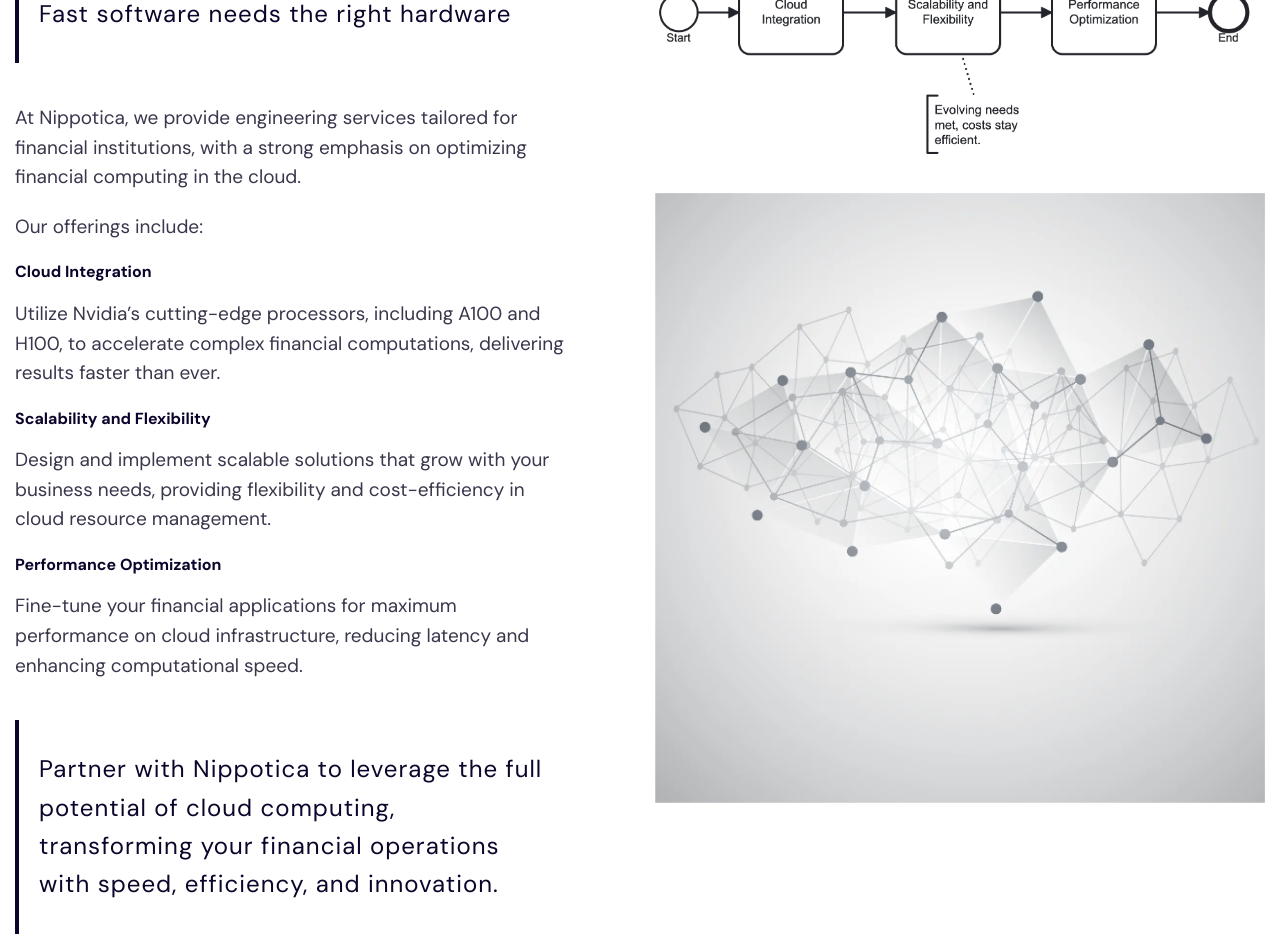
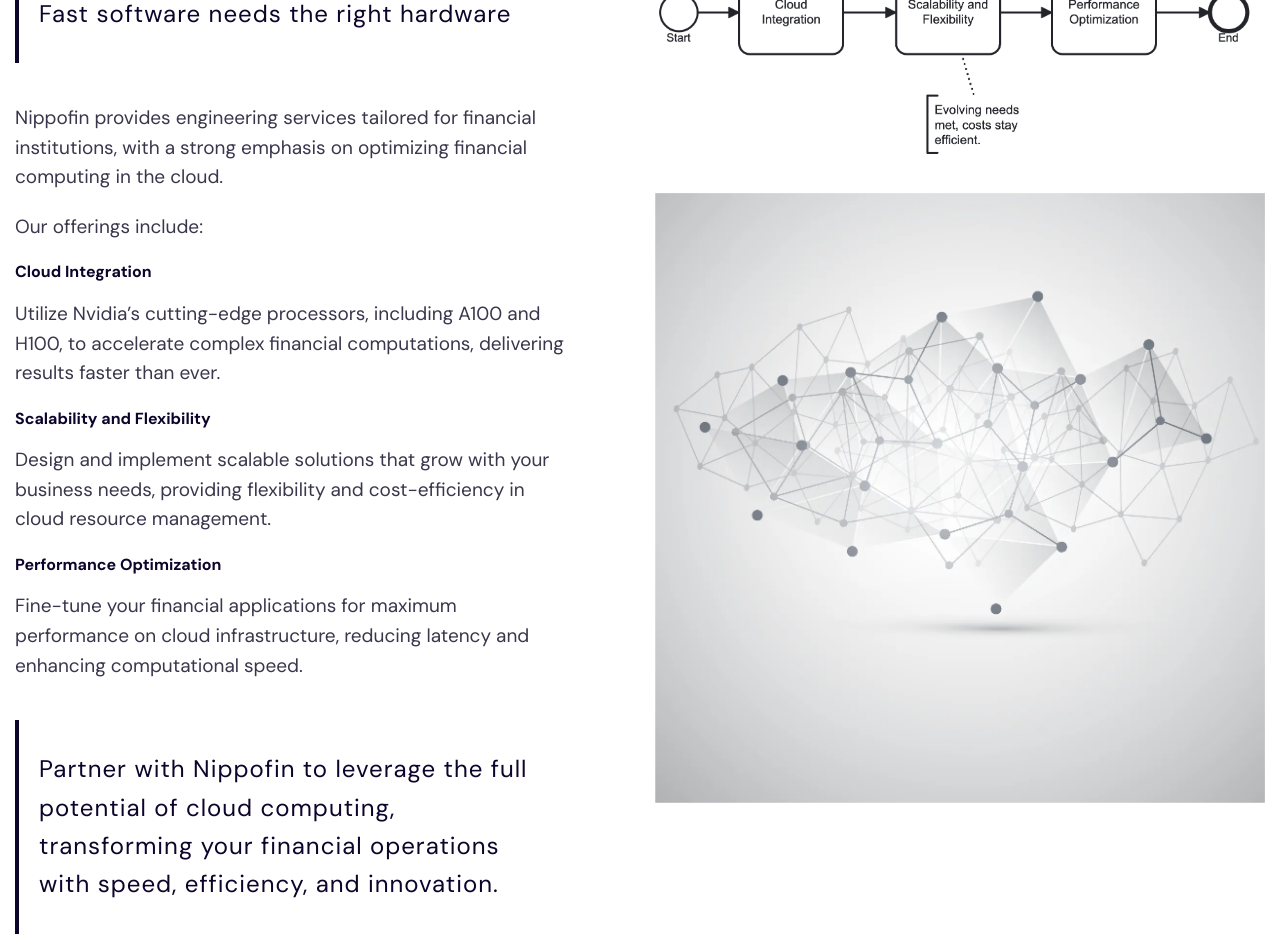
Before and after one commit to Nippotica/webnippofin, a Jekyll site: the page built from collections/_projects/project-1.md, in a window 1280 px wide. Shown: the part 273-1209 px from the top of the page. Built offline with Jekyll 4.4.1, drawn with Linux system fonts in a browser that asks for light colours.

Commit message:
Update project-1.md

```diff
--- a/collections/_projects/project-1.md
+++ b/collections/_projects/project-1.md
@@ -17,7 +17,7 @@ gallery:
 
 
 
-At Nippotica, we provide engineering services tailored for financial institutions, with a strong emphasis on optimizing financial computing in the cloud.
+Nippofin provides engineering services tailored for financial institutions, with a strong emphasis on optimizing financial computing in the cloud.
 
 Our offerings include:
 
@@ -31,4 +31,4 @@ Design and implement scalable solutions that grow with your business needs, prov
 Fine-tune your financial applications for maximum performance on cloud infrastructure, reducing latency and enhancing computational speed.
 
 
-> Partner with Nippotica to leverage the full potential of cloud computing, transforming your financial operations with speed, efficiency, and innovation.
+> Partner with Nippofin to leverage the full potential of cloud computing, transforming your financial operations with speed, efficiency, and innovation.
```
